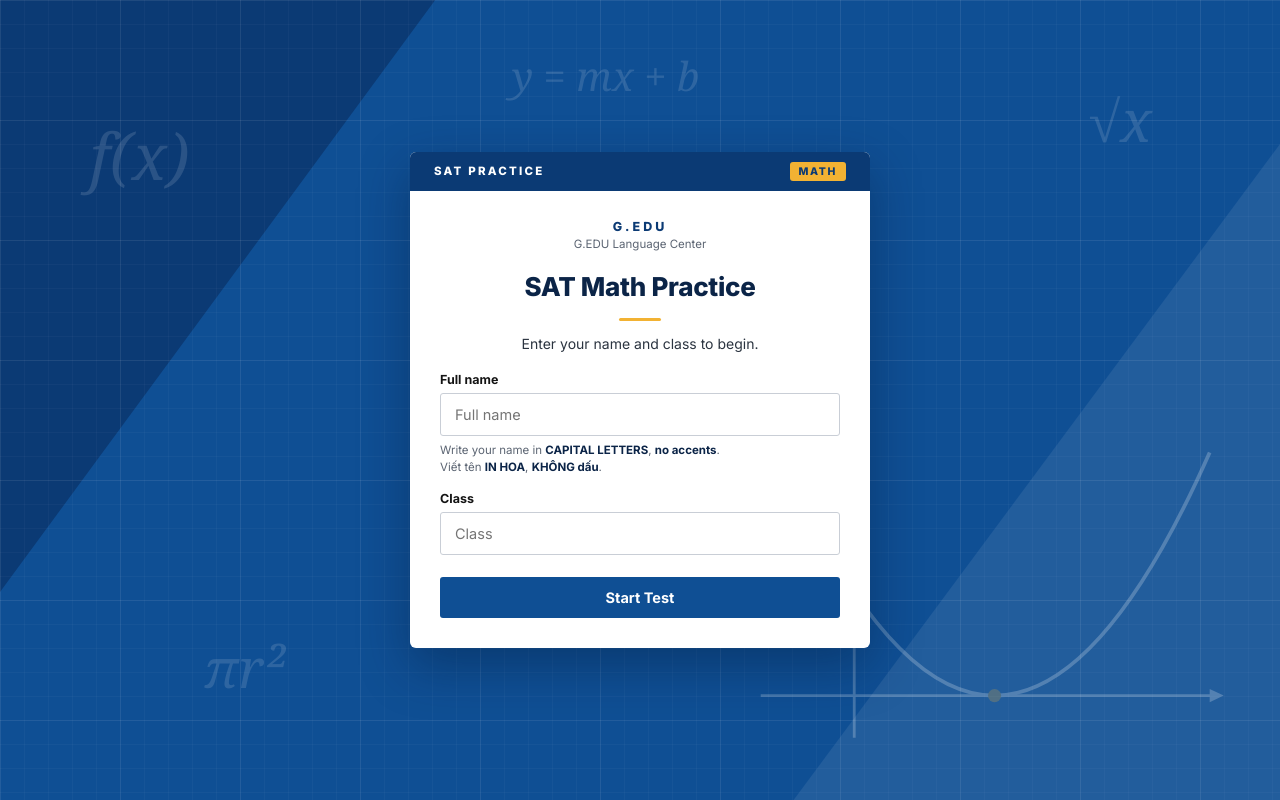
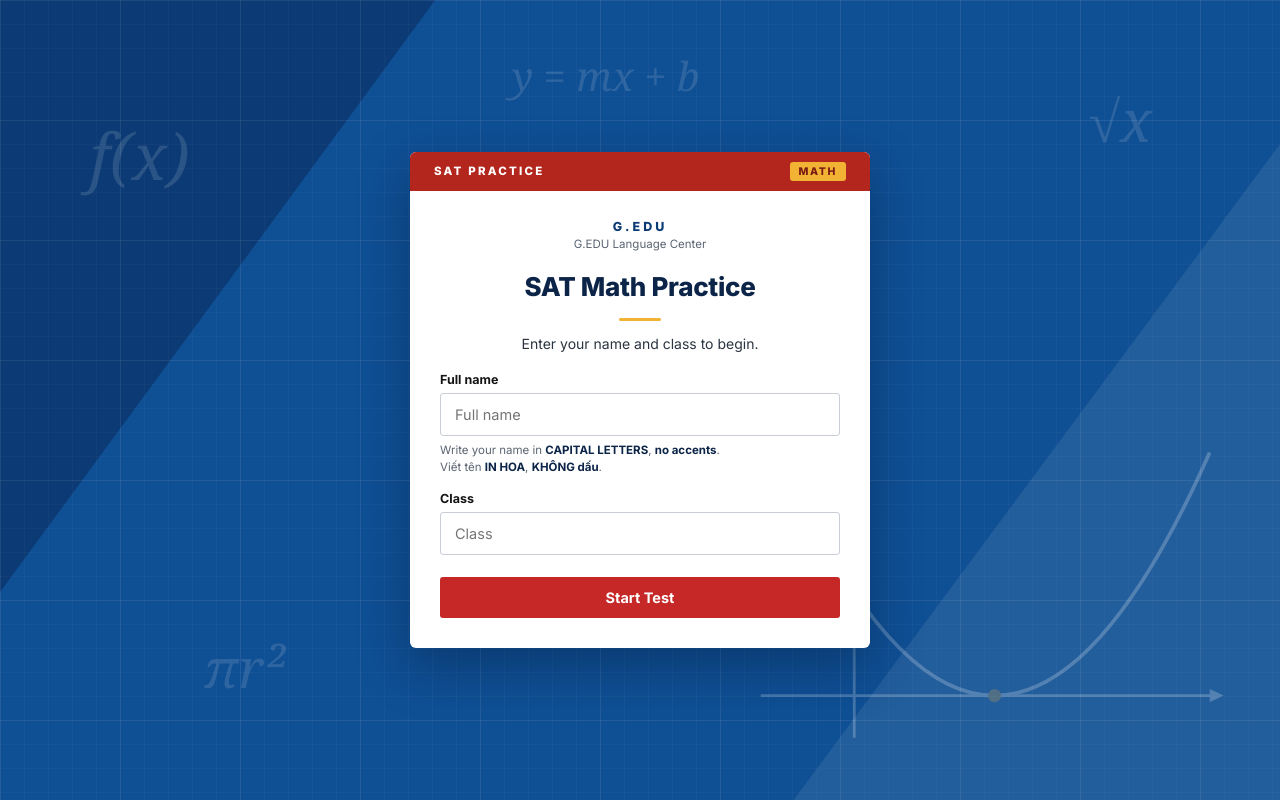
Before and after one commit to geducationteachers/math02.adpt, a plain HTML site: page index.html in a window 1280 px wide. Drawn offline with Linux system fonts and the light colour scheme.

Commit message:
Update index.html

```diff
--- a/index.html
+++ b/index.html
@@ -252,9 +252,9 @@
   #startScreen .wBg .glyph{position:absolute;color:rgba(255,255,255,.13);font-family:'Georgia',serif;font-style:italic;user-select:none;}
   .wcard{position:relative;background:#fff;width:100%;max-width:460px;border-radius:6px;overflow:hidden;
     box-shadow:0 18px 50px rgba(3,24,56,.38);}
-  .wcard .wHead{background:#0b3a74;color:#fff;display:flex;align-items:center;justify-content:space-between;padding:10px 24px;}
+  .wcard .wHead{background:#b3261e;color:#fff;display:flex;align-items:center;justify-content:space-between;padding:10px 24px;}
   .wcard .wHead b{font-size:11.5px;font-weight:800;letter-spacing:2.2px;}
-  .wcard .wHead .pill{font-size:10.5px;font-weight:800;letter-spacing:1.6px;background:#f2b233;color:#0b3a74;border-radius:3px;padding:3px 9px;}
+  .wcard .wHead .pill{font-size:10.5px;font-weight:800;letter-spacing:1.6px;background:#f2b233;color:#7a1a14;border-radius:3px;padding:3px 9px;}
   .wcard .wBody{padding:28px 30px 30px;text-align:center;}
   .wcard .brand-logo{font-weight:800;font-size:12.5px;letter-spacing:3px;color:#0b3a74;margin-bottom:3px;}
   .wcard .brand-sub{font-size:11.5px;color:#5b6472;margin-bottom:20px;}
@@ -266,9 +266,9 @@
   .wcard input:focus{border-color:#0f4f94;box-shadow:0 0 0 3px rgba(15,79,148,.15);}
   .wcard .wHint{text-align:left;font-size:11.5px;color:#5b6472;line-height:1.45;margin:-10px 0 16px;}
   .wcard .wHint b{color:#0b2447;}
-  .wcard .wStart{width:100%;margin-top:6px;background:#0f4f94;color:#fff;border:none;border-radius:3px;padding:12px;
+  .wcard .wStart{width:100%;margin-top:6px;background:#c62828;color:#fff;border:none;border-radius:3px;padding:12px;
     font-family:inherit;font-size:14.5px;font-weight:700;cursor:pointer;}
-  .wcard .wStart:hover{background:#0b3a74;}
+  .wcard .wStart:hover{background:#9c1f1f;}
 
   /* ---------- RESULTS ---------- */
   #resultsScreen{display:none;flex:1;overflow-y:auto;background:#f4f6f9;font-family:'Georgia',serif;}
```
